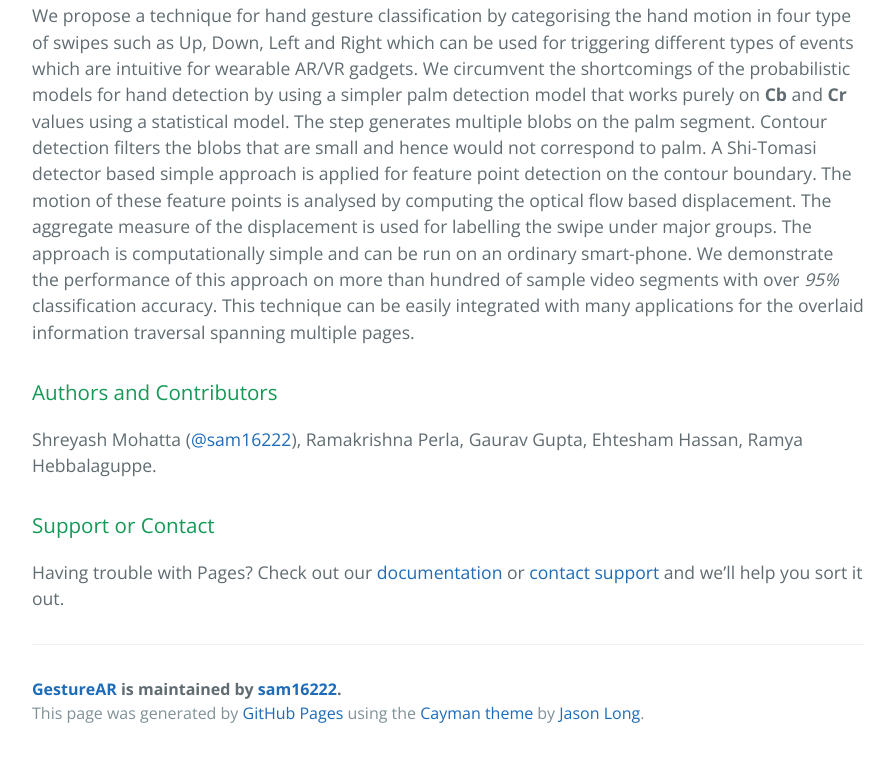
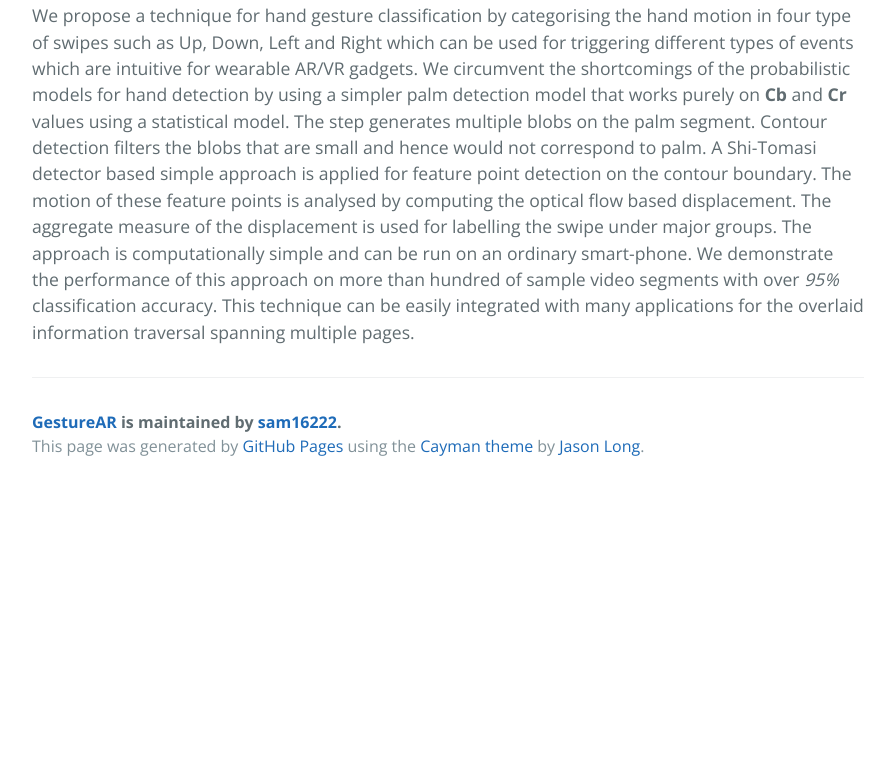
Before and after one commit to sam16222/GestureRecognition, a plain HTML site: page index.html in a window 1280 px wide. Shown: the part 1167-1924 px from the top of the page, without its empty margins (192-1087 px from the left). After the commit the page ends 1657 px from the top, so only its background shows below. Drawn offline with nearby package versions, Linux system fonts and the light colour scheme.

Commit message:
Update index.html

```diff
--- a/index.html
+++ b/index.html
@@ -31,15 +31,15 @@
 
 <p>We propose a technique for hand gesture classification by categorising the hand motion in four type of swipes such as Up, Down, Left and Right which can be used for triggering different types of events which are intuitive for wearable AR/VR gadgets. We circumvent the shortcomings of the probabilistic models for hand detection by using a simpler palm detection model that works purely on <strong>Cb</strong> and <strong>Cr</strong> values using a statistical model. The step generates multiple blobs on the palm segment. Contour detection filters the blobs that are small and hence would not correspond to palm. A Shi-Tomasi detector based simple approach is applied for feature point detection on the contour boundary. The motion of these feature points is analysed by computing the optical flow based displacement. The aggregate measure of the displacement is used for labelling the swipe under major groups. The approach is computationally simple and can be run on an ordinary smart-phone. We demonstrate the performance of this approach on more than hundred of sample video segments with over <em>95%</em> classification accuracy. This technique can be easily integrated with many applications for the overlaid information traversal spanning multiple pages. </p>
 
-<h3>
+<!--h3>
 <a id="authors-and-contributors" class="anchor" href="#authors-and-contributors" aria-hidden="true"><span aria-hidden="true" class="octicon octicon-link"></span></a>Authors and Contributors</h3>
 
-<p>Shreyash Mohatta (<a href="https://github.com/sam16222" class="user-mention">@sam16222</a>), Ramakrishna Perla, Gaurav Gupta, Ehtesham Hassan, Ramya Hebbalaguppe.</p>
+<p>Shreyash Mohatta, Ramakrishna Perla, Gaurav Gupta, Ehtesham Hassan, Ramya Hebbalaguppe.</p>
 
-<h3>
+<!--h3>
 <a id="support-or-contact" class="anchor" href="#support-or-contact" aria-hidden="true"><span aria-hidden="true" class="octicon octicon-link"></span></a>Support or Contact</h3>
 
-<p>Having trouble with Pages? Check out our <a href="https://help.github.com/pages">documentation</a> or <a href="https://github.com/contact">contact support</a> and we’ll help you sort it out.</p>
+<p>Having trouble with Pages? Check out our <a href="https://help.github.com/pages">documentation</a> or <a href="https://github.com/contact">contact support</a> and we’ll help you sort it out.</p-->
 
       <footer class="site-footer">
         <span class="site-footer-owner"><a href="https://github.com/sam16222/GestureRecognition">GestureAR</a> is maintained by <a href="https://github.com/sam16222">sam16222</a>.</span>
```
